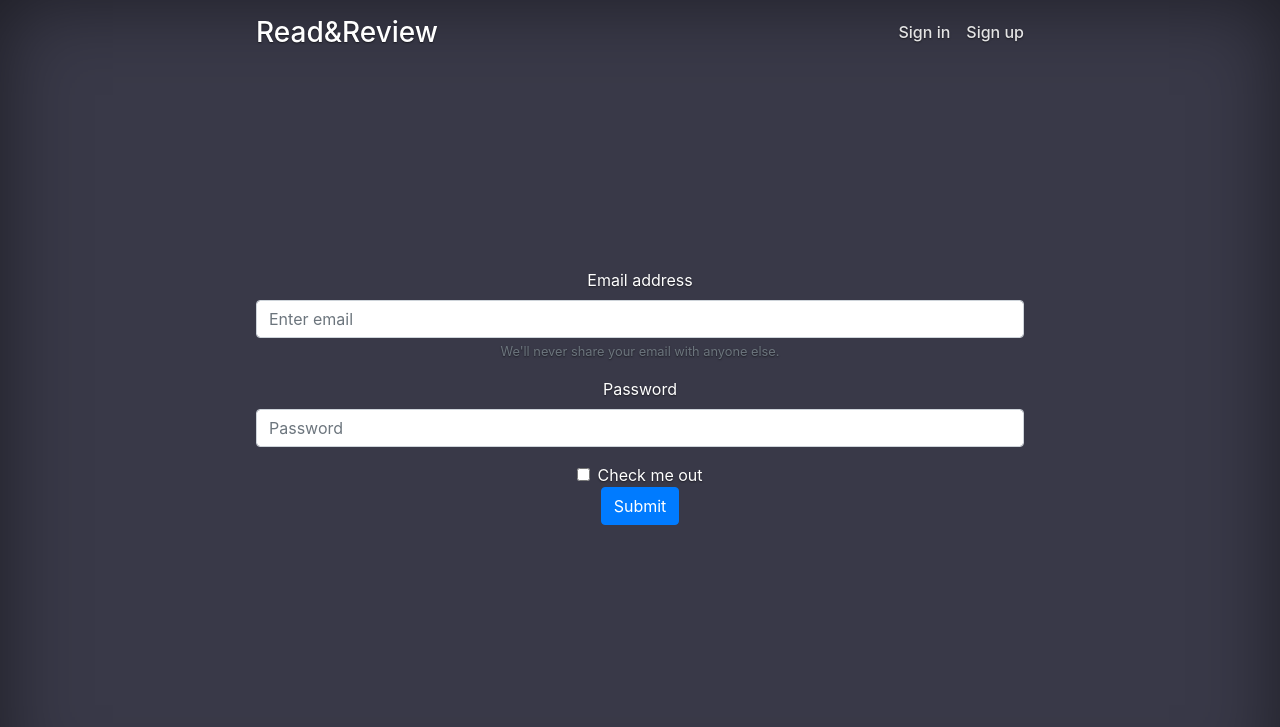
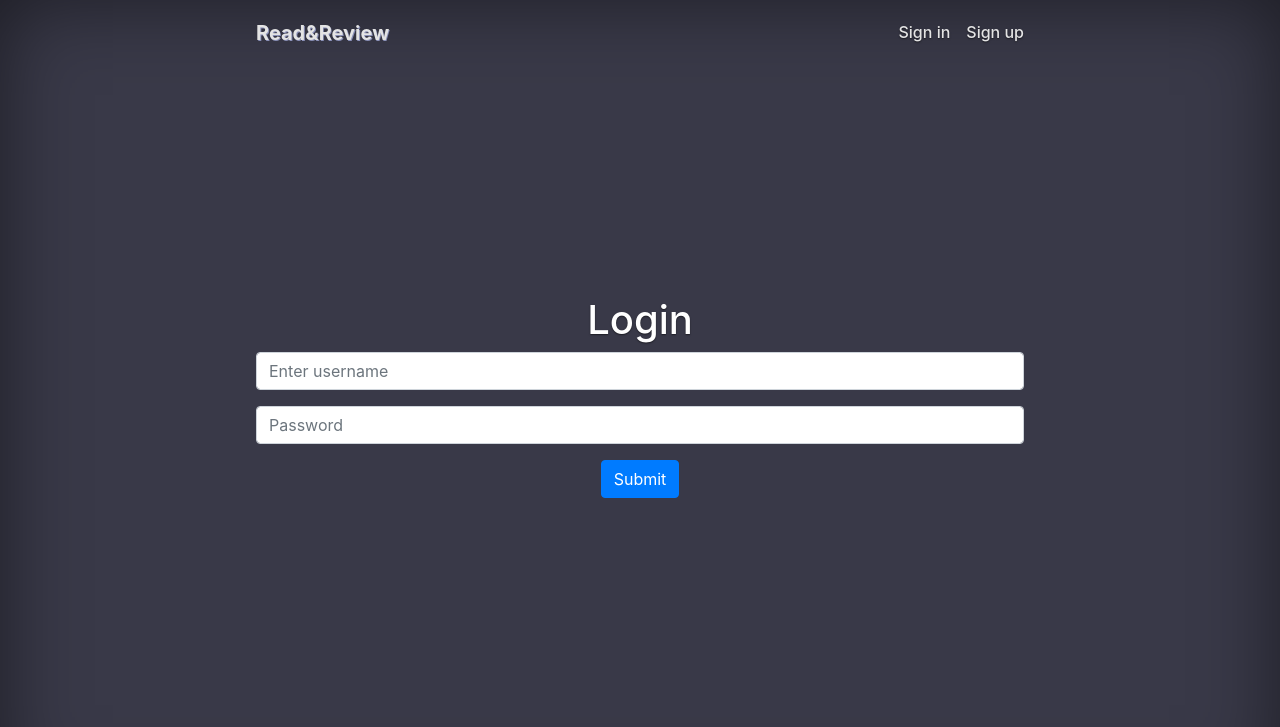
Before and after one commit to mwoss/cs50-course, a Flask app: page /login in a window 1280 px wide. Shown: the top 727 px of the page. Run offline with Flask 2, Linux system fonts and the light colour scheme; parts of the project's set-up code (start-up, migrations or seed data) failed here and were passed over; some libraries are stand-ins or nearby versions.

Commit message:
Again a little bit of work done

```diff
--- a/project1/book_review/models.py
+++ b/project1/book_review/models.py
@@ -3,7 +3,7 @@ from werkzeug.security import check_password_hash
 from book_review import db
 
 
-class User(db.Model):
+class Users(db.Model):
     user_id = db.Column('user_id', db.Integer, primary_key=True)
     nick = db.Column('nick', db.String(30), unique=True, index=True, nullable=False)
     email = db.Column('email', db.String(50), unique=True, index=True, nullable=False)
@@ -36,7 +36,7 @@ class User(db.Model):
         return f'<User {self.username}>'
 
 
-class Review(db.Model):
+class Reviews(db.Model):
     id = db.Column('id', db.Integer, primary_key=True)
     book_isbn = db.Column('book_isbn', db.String(13), unique=True, index=True, nullable=False)
     rating = db.Column('rating', db.Integer, nullable=False)
@@ -53,7 +53,7 @@ class Review(db.Model):
         return f'<Review for book: {self.book_isbn}\n{self.username}>'
 
 
-class Book(db.Model):
+class Books(db.Model):
     id = db.Column('id', db.Integer, primary_key=True)
     isbn = db.Column('isbn', db.String(13), unique=True, index=True, nullable=False)
     author = db.Column('rating', db.String(200))
--- a/project1/book_review/static/styles/layout.css
+++ b/project1/book_review/static/styles/layout.css
@@ -28,6 +28,9 @@ body .masthead {
 }
 body .masthead .masthead-brand {
   margin-bottom: 0;
+  font-weight: 700;
+  font-size: 24px;
+  text-shadow: 0.04em 0.04em 0 #8b91b8;
 }
 body .cover {
   padding: 0 1.5rem;
--- a/project1/book_review/static/styles/layout.scss
+++ b/project1/book_review/static/styles/layout.scss
@@ -34,6 +34,9 @@ body {
 
     .masthead-brand {
       margin-bottom: 0;
+      font-weight: 700;
+      font-size: 24px;
+      text-shadow: .04em .04em 0 #8b91b8;
     }
 
   }
--- a/project1/book_review/templates/layout.html
+++ b/project1/book_review/templates/layout.html
@@ -12,7 +12,8 @@
 <div class="cover-container d-flex w-100 h-100 p-3 mx-auto flex-column">
     <header class="masthead mb-auto">
         <div class="inner">
-            <h3 class="masthead-brand">Read&Review</h3>
+            <h3 class="masthead-brand"><a class="navbar-brand" href={{ url_for('home') }}>Read&Review</a></h3>
+
             <nav class="nav nav-masthead justify-content-center">
                 {% if g.user.is_authenticated %}
                     <a class="nav-item nav-link" href={{ url_for('search') }}>Find book</a>
--- a/project1/book_review/templates/login.html
+++ b/project1/book_review/templates/login.html
@@ -1,24 +1,33 @@
 {% extends "layout.html" %}
 
 {% block main %}
+    {% with messages = get_flashed_messages() %}
+        {% if messages %}
+            {% for message in messages %}
+                <div class="alert alert-warning alert-dismissible show" role="alert">
+                    <strong>{{ message }}</strong>
+                    <button type="button" class="close" data-dismiss="alert" aria-label="Close">
+                        <span aria-hidden="true">&times;</span>
+                    </button>
+                </div>
+            {% endfor %}
+        {% endif %}
+    {% endwith %}
+
     {% if g.user.is_authenticated %}
         <p>You're logged in already!</p>
     {% else %}
-        <form>
-            <div class="form-group">
-                <label for="exampleInputEmail1">Email address</label>
-                <input type="email" class="form-control" id="exampleInputEmail1" aria-describedby="emailHelp"
-                       placeholder="Enter email">
-                <small id="emailHelp" class="form-text text-muted">We'll never share your email with anyone else.
-                </small>
+        <form action="{{ url_for('login') }}" method="post">
+            <div class="app-title">
+                <h1>Login</h1>
             </div>
             <div class="form-group">
-                <label for="exampleInputPassword1">Password</label>
-                <input type="password" class="form-control" id="exampleInputPassword1" placeholder="Password">
+                <input type="text" class="form-control" id="username" name="username" placeholder="Enter username"
+                       required="">
             </div>
-            <div class="form-check">
-                <input type="checkbox" class="form-check-input" id="exampleCheck1">
-                <label class="form-check-label" for="exampleCheck1">Check me out</label>
+            <div class="form-group">
+                <input type="password" class="form-control" id="password" name="password" placeholder="Password"
+                       required>
             </div>
             <button type="submit" class="btn btn-primary">Submit</button>
         </form>
--- a/project1/book_review/views.py
+++ b/project1/book_review/views.py
@@ -1,9 +1,9 @@
 from flask import render_template, redirect, request, url_for, g, flash
 from flask_login import current_user, logout_user, login_required, login_user
-from werkzeug.security import generate_password_hash as hash
+from werkzeug.security import generate_password_hash as hash_pswd
 
 from book_review import app, lm, db
-from .models import User
+from .models import Users
 
 
 @app.route('/')
@@ -11,26 +11,26 @@ def home():
     return render_template('home.html')
 
 
-# TODO: hash password
 @app.route('/login', methods=['GET', 'POST'])
 def login():
     if request.method == 'GET':
         return render_template('login.html')
 
-    registered_user = User.query.filter_by(nick=request.form['username'])
-    if registered_user is None or registered_user.check_password(request.form['password']):
+    user = Users.query.filter_by(nick=request.form['username']).first()
+    if user is None or user.check_password(request.form['password']):
         flash('Username or Password is invalid', 'error')
         return redirect(url_for('login'))
 
-    login_user(registered_user)
+    login_user(user)
     return redirect(request.args.get('next') or url_for('home'))
 
 
-@app.route('/register', methods=['GET, POST'])
+@app.route('/register', methods=['GET', 'POST'])
 def register():
     if request.method == 'GET':
         return render_template('register.html')
-    user = User(request.form['username'], hash(request.form['password']), request.form['email'])
+
+    user = Users(request.form['username'], hash_pswd(request.form['password']), request.form['email'])
     db.session.add(user)
     db.session.commit()
     return redirect(url_for('login'))
@@ -56,7 +56,7 @@ def book_info(isbn: int):
 
 @lm.user_loader
 def load_user(id: str):
-    return User.query.get(int(id))
+    return Users.query.get(int(id))
 
 
 @app.before_request
```
Also changed, not shown: project1/book_review/templates/register.html (+15 -9 lines).
